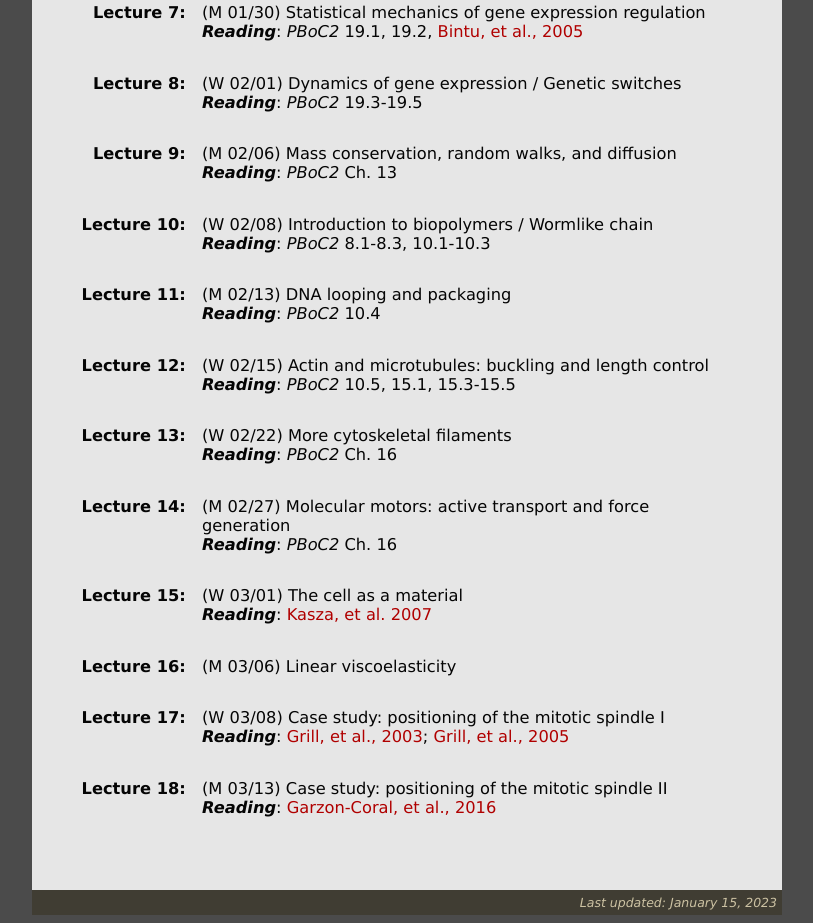
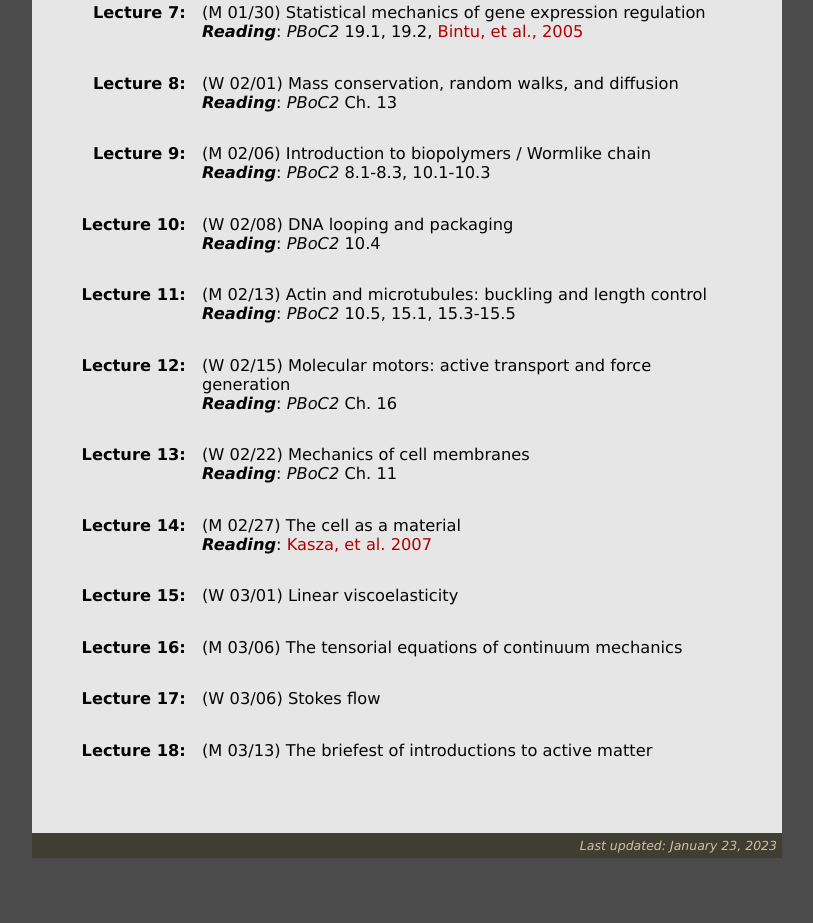
Before and after one commit to bebiaph161/bebiaph161.github.io, a plain HTML site: page schedule.html in a window 1280 px wide. Shown: the part 1345-2268 px from the top of the page, without its empty margins (233-1046 px from the left). After the commit the page ends 2211 px from the top, so only its background shows below. Drawn offline with Linux system fonts and the light colour scheme.

Commit message:
Added HW 3

```diff
--- a/schedule.html
+++ b/schedule.html
@@ -62,7 +62,7 @@
 	<ul class="linklist">
         <li><a href="homework/hw1.pdf">Homework 1</a> due 2:30 pm, Jan. 18
         <li><a href="homework/hw2.pdf">Homework 2</a> due 2:30 pm, Jan. 25
-        <li>Homework 3 due 2:30 pm, Feb. 1
+        <li><a href="homework/hw3.pdf">Homework 3</a> due 2:30 pm, Feb. 1
         <li>Homework 4 due 2:30 pm, Feb. 8
         <li>Homework 5 due 2:30 pm, Feb. 15
         <li>Homework 6 due 2:30 pm, Feb. 22
@@ -116,70 +116,57 @@
 
 	  <dt>Lecture 8</dt>
 	  <dd class="break"> (W 02/01)
-	    Dynamics of gene expression / Genetic switches<br />
-	  <b><i>Reading</i></b>: <i>PBoC2</i> 19.3-19.5</dd>
+	    Mass conservation, random walks, and diffusion<br />
+	  <b><i>Reading</i></b>: <i>PBoC2</i> Ch. 13</dd>
 
 	  <dt>Lecture 9</dt>
 	  <dd class="break"> (M 02/06)
-	    Mass conservation, random walks, and diffusion<br />
-	  <b><i>Reading</i></b>: <i>PBoC2</i> Ch. 13</dd>
+	    Introduction to biopolymers / Wormlike chain<br />
+	  <b><i>Reading</i></b>: <i>PBoC2</i> 8.1-8.3, 10.1-10.3</dd>
 
 	  <dt>Lecture 10</dt>
 	  <dd class="break"> (W 02/08)
-	    Introduction to biopolymers / Wormlike chain<br />
-	  <b><i>Reading</i></b>: <i>PBoC2</i> 8.1-8.3, 10.1-10.3</dd>
+	    DNA looping and packaging<br />
+	  <b><i>Reading</i></b>: <i>PBoC2</i> 10.4</dd>
 
 	  <dt>Lecture 11</dt>
 	  <dd class="break"> (M 02/13)
-	    DNA looping and packaging<br />
-	  <b><i>Reading</i></b>: <i>PBoC2</i> 10.4</dd>
-
-	  <dt>Lecture 12</dt>
-	  <dd class="break"> (W 02/15)
 	    Actin and microtubules: buckling and length control<br />
 	  <b><i>Reading</i></b>: <i>PBoC2</i> 10.5, 15.1, 15.3-15.5</dd>
 
-
-    <dt>Lecture 13</dt>
-	  <dd class="break"> (W 02/22)
-	    More cytoskeletal filaments<br />
-	  <b><i>Reading</i></b>: <i>PBoC2</i> Ch. 16</dd>
-
-<!-- 	  <dt>Lecture 14</dt>
-	  <dd class="break"> (W 02/24)
-	    Spindle formation and positioning<br />
-	    <b><i>Reading</i></b>: <a href="protected/papers/grill_2001_2005.pdf">Grill et al., 2001, 2005</a>
-	  </dd>
- -->
-
-      <dt>Lecture 14</dt>
-      <dd class="break"> (M 02/27) Molecular motors: active transport and force generation <br />
+	  <dt>Lecture 12</dt>
+      <dd class="break"> (W 02/15) Molecular motors: active transport and force generation <br />
         <b><i>Reading</i></b>: <i>PBoC2</i> Ch. 16</dd>
       </dd>
 
-	  <dt>Lecture 15</dt>
-	  <dd class="break"> (W 03/01) The cell as a material<br />
+
+    <dt>Lecture 13</dt>
+      <dd class="break"> (W 02/22) Mechanics of cell membranes <br />
+        <b><i>Reading</i></b>: <i>PBoC2</i> Ch. 11
+      </dd>
+
+
+      <dt>Lecture 14</dt>
+	  <dd class="break"> (M 02/27) The cell as a material<br />
 	    <b><i>Reading</i></b>: <a href="https://doi.org/10.1016/j.ceb.2006.12.002">Kasza, et al. 2007</a>
 	  </dd>
 
-	  <dt>Lecture 16</dt>
-	  <dd class="break"> (M 03/06) Linear viscoelasticity<br />
+	  <dt>Lecture 15</dt>
+	  <dd class="break"> (W 03/01) Linear viscoelasticity<br />
 	  </dd>
 
-<!--       <dt>Lecture 16</dt>
-      <dd class="break"> (M 03/06) Cell membranes <br />
-        <b><i>Reading</i></b>: <i>PBoC2</i> Ch. 11
-      </dd>
- -->
+	  <dt>Lecture 16</dt>
+	  <dd class="break"> (M 03/06) The tensorial equations of continuum mechanics<br />
+	  </dd>
+
+
       <dt>Lecture 17</dt>
-      <dd class="break"> (W 03/08) Case study: positioning of the mitotic spindle I <br />
-      <b><i>Reading</i></b>: <a href="https://doi.org/10.1126/science.1086560"> Grill, et al., 2003</a>; <a href="https://doi.org/10.1103/PhysRevLett.94.108104">Grill, et al., 2005</a>
-      <br />
-      </dd>
+	  <dd class="break"> (W 03/06) Stokes flow<br />
+	  </dd>
 
 	  <dt>Lecture 18</dt>
-	  <dd class="break"> (M 03/13) Case study: positioning of the mitotic spindle II <br />
-        <b><i>Reading</i></b>: <a href="https://doi.org/10.1126/science.aad9745">Garzon-Coral, et al., 2016</a></dd>
+	  <dd class="break"> (M 03/13) The briefest of introductions to active matter <br />
+	  </dd>
 
 
 <!--       <dt>Lecture 17</dt>
@@ -197,7 +184,7 @@
       </div> <!-- End of content div -->
 
       <div id="footer">
-	<p>Last updated: January 15, 2023</p>
+	<p>Last updated: January 23, 2023</p>
       </div>
     </div><!-- end of wrap div -->
 </body></html>
```
Also changed, not shown: 3 other files.
